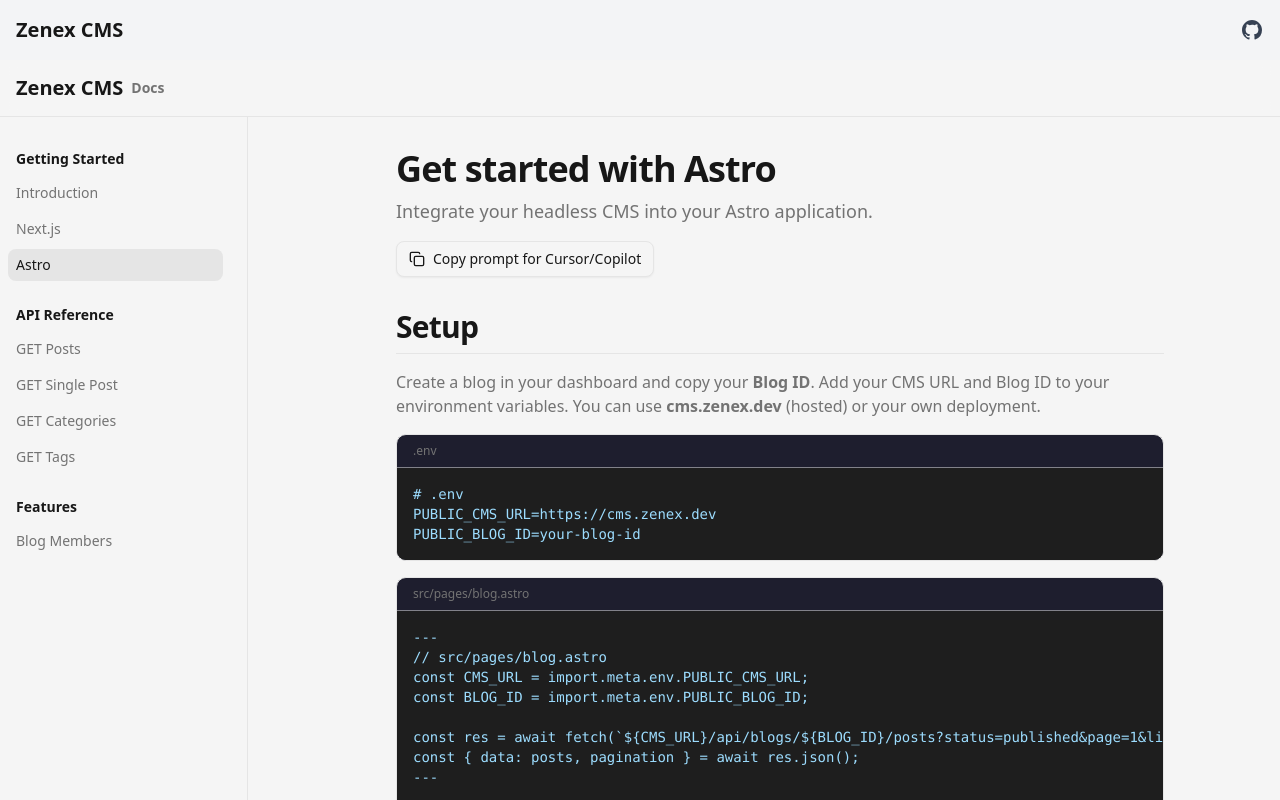
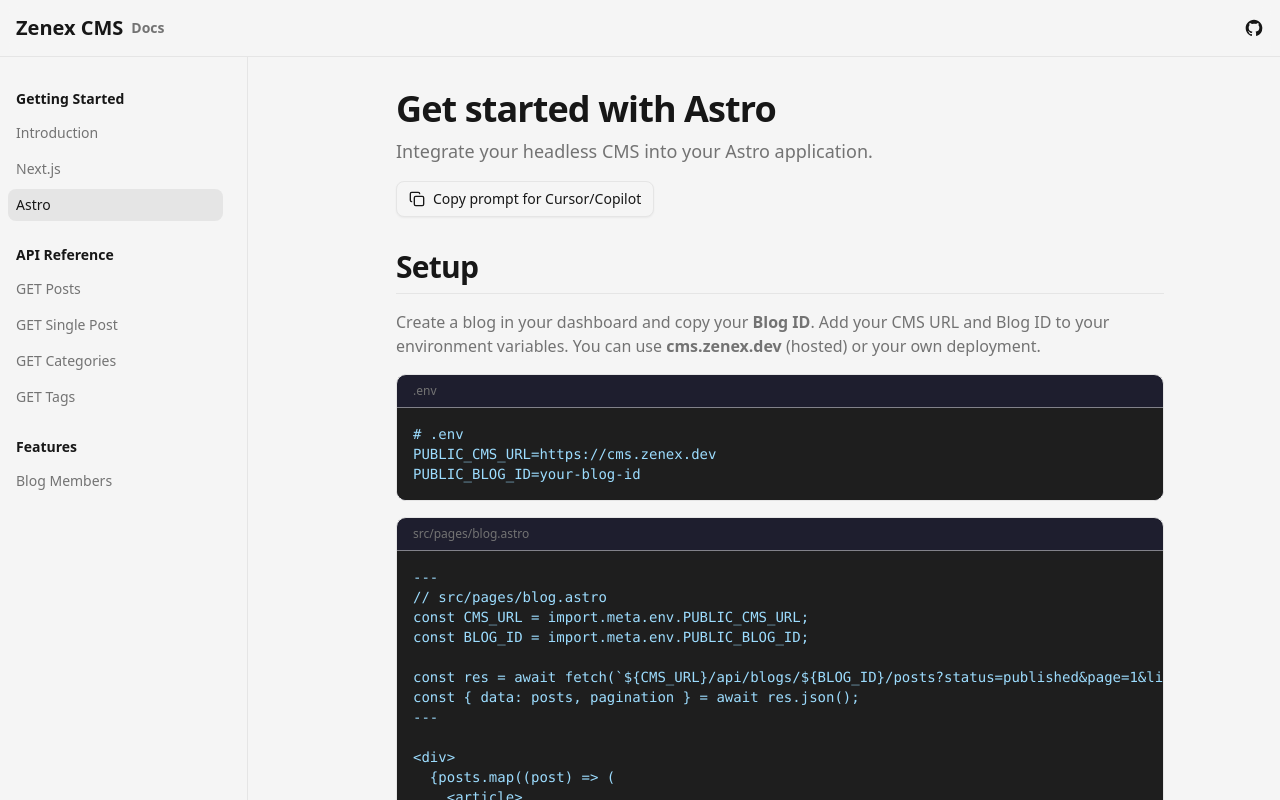
Before and after one commit to raulcanodev/zenex-cms, a Next.js app: page /docs/astro in a window 1280 px wide. Shown: the top 800 px of the page. Built offline with nearby package versions, Linux system fonts and the light colour scheme.

Commit message:
feat: update layout header to include GitHub link and improve styling

```diff
--- a/app/layout.tsx
+++ b/app/layout.tsx
@@ -36,29 +36,6 @@
           enableSystem={false}
           disableTransitionOnChange
         >
-          <header className="flex justify-between items-center p-4 bg-gray-100">
-            <h1 className="text-xl font-bold">{config.appName}</h1>
-            <a
-              href="https://github.com/raulcanodev/zenex-cms"
-              target="_blank"
-              rel="noopener noreferrer"
-              className="text-gray-700 hover:text-black"
-              aria-label="GitHub Repository"
-            >
-              <svg
-                xmlns="http://www.w3.org/2000/svg"
-                viewBox="0 0 24 24"
-                fill="currentColor"
-                className="w-6 h-6"
-              >
-                <path
-                  fillRule="evenodd"
-                  d="M12 2C6.477 2 2 6.477 2 12c0 4.418 2.865 8.166 6.839 9.49.5.092.682-.217.682-.483 0-.237-.009-.868-.014-1.703-2.782.603-3.369-1.342-3.369-1.342-.454-1.154-1.11-1.461-1.11-1.461-.908-.62.069-.608.069-.608 1.004.07 1.532 1.032 1.532 1.032.892 1.528 2.341 1.087 2.91.832.092-.647.35-1.087.636-1.338-2.22-.253-4.555-1.11-4.555-4.943 0-1.091.39-1.983 1.03-2.682-.103-.253-.447-1.27.098-2.645 0 0 .84-.27 2.75 1.026A9.564 9.564 0 0 1 12 6.845c.85.004 1.705.115 2.504.337 1.91-1.296 2.75-1.026 2.75-1.026.545 1.375.2 2.392.098 2.645.64.7 1.03 1.591 1.03 2.682 0 3.842-2.337 4.687-4.565 4.937.36.31.682.92.682 1.852 0 1.337-.012 2.419-.012 2.747 0 .268.18.579.688.481A10.003 10.003 0 0 0 22 12c0-5.523-4.477-10-10-10z"
-                  clipRule="evenodd"
-                />
-              </svg>
-            </a>
-          </header>
           <SessionProvider>{children}</SessionProvider>
         </ThemeProvider>
       </body>
--- a/components/Docs/DocsLayout.tsx
+++ b/components/Docs/DocsLayout.tsx
@@ -16,7 +16,8 @@
     <div className="min-h-screen bg-background">
       {/* Header */}
       <header className="sticky top-0 z-50 border-b bg-background/95 backdrop-blur supports-backdrop-filter:bg-background/60">
-        <div className="container flex h-14 items-center px-4">
+        <div className="container flex h-14 items-center justify-between px-4">
+          <div className="flex items-center">
             <Button
               variant="ghost"
               size="icon"
@@ -29,6 +30,27 @@
               <span className="text-xl">{config.appName}</span>
               <span className="text-sm text-muted-foreground">Docs</span>
             </div>
+          </div>
+          <a
+            href="https://github.com/raulcanodev/zenex-cms"
+            target="_blank"
+            rel="noopener noreferrer"
+            className="text-foreground hover:text-foreground/80 transition-colors"
+            aria-label="GitHub Repository"
+          >
+            <svg
+              xmlns="http://www.w3.org/2000/svg"
+              viewBox="0 0 24 24"
+              fill="currentColor"
+              className="h-5 w-5"
+            >
+              <path
+                fillRule="evenodd"
+                d="M12 2C6.477 2 2 6.477 2 12c0 4.418 2.865 8.166 6.839 9.49.5.092.682-.217.682-.483 0-.237-.009-.868-.014-1.703-2.782.603-3.369-1.342-3.369-1.342-.454-1.154-1.11-1.461-1.11-1.461-.908-.62.069-.608.069-.608 1.004.07 1.532 1.032 1.532 1.032.892 1.528 2.341 1.087 2.91.832.092-.647.35-1.087.636-1.338-2.22-.253-4.555-1.11-4.555-4.943 0-1.091.39-1.983 1.03-2.682-.103-.253-.447-1.27.098-2.645 0 0 .84-.27 2.75 1.026A9.564 9.564 0 0 1 12 6.845c.85.004 1.705.115 2.504.337 1.91-1.296 2.75-1.026 2.75-1.026.545 1.375.2 2.392.098 2.645.64.7 1.03 1.591 1.03 2.682 0 3.842-2.337 4.687-4.565 4.937.36.31.682.92.682 1.852 0 1.337-.012 2.419-.012 2.747 0 .268.18.579.688.481A10.003 10.003 0 0 0 22 12c0-5.523-4.477-10-10-10z"
+                clipRule="evenodd"
+              />
+            </svg>
+          </a>
         </div>
       </header>
 
```
Lines whose indentation alone changed are shown as unchanged.
